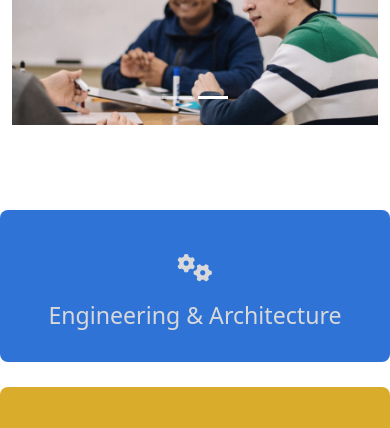
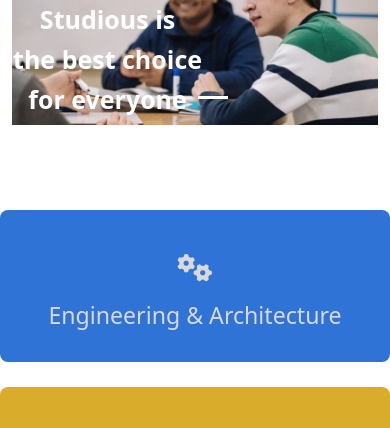
Before and after one commit to nhqhai/BCS07_BT-Capstone-_-Nhom10, a plain HTML site: page index.html in a window 390 px wide. Shown: the part 81-509 px from the top of the page. Drawn offline with nearby package versions, Linux system fonts and the light colour scheme; some packages are replaced by stand-ins of ours; a script that the page names is missing.

Commit message:
reponsive thêm trang index + update file task

```diff
--- a/css/index.css
+++ b/css/index.css
@@ -220,19 +220,20 @@
   opacity: 1;
   filter: contrast(1) grayscale(0.3);
 }
-.carousel-item{
+.carousel-inner{
   position: relative;
 }
 .carousel-caption{
   position:absolute;
-  top: 500px;
-  left: -500px;
+  top: 250px;
+  left: -800px;
 }
 .carousel-caption h1{
-  font-size: 70px;
-  line-height: 80px;
+  font-size: 50px;
+  line-height: 50px;
   font-weight: bold;
   color: #fff;
+  margin-bottom: 50px;
 }
 .carousel-caption button{
   padding: 15px 25px;
@@ -246,10 +247,56 @@
   color: white;
 }
 
+@media (max-width: 1124px) {
+  .carousel-caption{
+  position:absolute;
+  top: 100px;
+  left: -550px;
+  }
+  .carousel-caption h1{
+  font-size: 30px;
+  line-height: 30px;
+  font-weight: bold;
+  color: #fff;
+  margin-bottom: 30px;
+  }
+}
 
-@media (min-width: 1920px) {
-  .carousel .carousel_top{
-    position: relative;
+@media (max-width: 1024px) {
+  .carousel-caption{
+  position:absolute;
+  top: 120px;
+  left: -450px;
+  }
+  .carousel-caption h1{
+  font-size: 40px;
+  line-height: 40px;
+  font-weight: bold;
+  color: #fff;
+  margin-bottom: 30px;
+  }
+}
+
+@media (max-width: 540px) {
+  .carousel-caption{
+  position:absolute;
+  top: 50px;
+  left: -120px;
+  }
+  .carousel-caption h1{
+  font-size: 25px;
+  line-height: 40px;
+  font-weight: bold;
+  color: #fff;
+  margin-bottom: 15px;
+  }
+  .carousel-caption button{
+  padding: 10px 20px;
+  border-radius: 5px;
+  border-style: none;
+  font-weight: bold;
+  transition: all 0.5s;
+  font-size: 10px;
   }
 }
 
@@ -835,6 +882,12 @@
   box-shadow: 0px -1px 41px 0px rgb(21 22 23 / 8%);
 }
 
+@media (max-width: 768px)  {
+  footer .footer_content{
+    margin-top: 100px;
+  }
+}
+
 footer .footer_sub .footer_sub_content_item_right{
   display: flex;
 }
--- a/index.html
+++ b/index.html
@@ -133,7 +133,7 @@
 
   <main>
     <!-- Phần Carousel -->
-    <div class="carousel">
+    <div class="carousel text-left">
       <div class="container-fluid">
         <div id="carouselExampleCaptions" class="carousel slide" data-bs-ride="carousel">
           <div class="carousel-indicators">
@@ -146,14 +146,14 @@
             <div class="carousel-item active">
               <img src="./img/home/banner2.jpg" class="d-block w-100" alt="...">
               <div class="carousel-caption">
-                <h1>Master the Skils<br> to Drive<br> your Career</h1>
+                <h1>Master the Skils </br> to Drive </br> your Career</h1>
                 <button>Know More <i class="fa-solid fa-arrow-right"></i></button>
               </div>
             </div>
             <div class="carousel-item">
               <img src="./img/home/banner3.jpg" class="d-block w-100" alt="...">
               <div class="carousel-caption">
-                <h1>Studious is the<br> best choice<br> for everyone</h1>
+                <h1>Studious is </br> the best choice </br> for everyone</h1>
                 <button>Know More <i class="fa-solid fa-arrow-right"></i></button>
               </div>
             </div>
```
Also changed, not shown: 1 other file.
